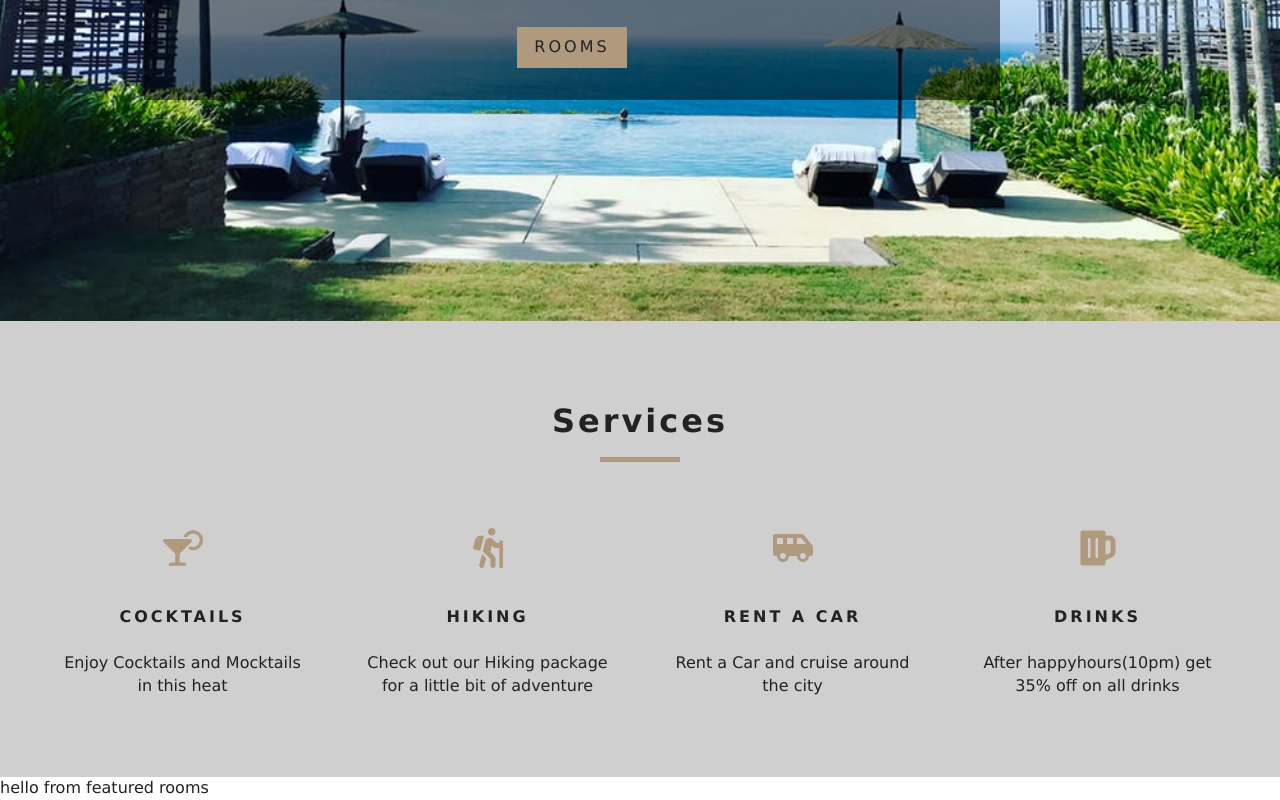
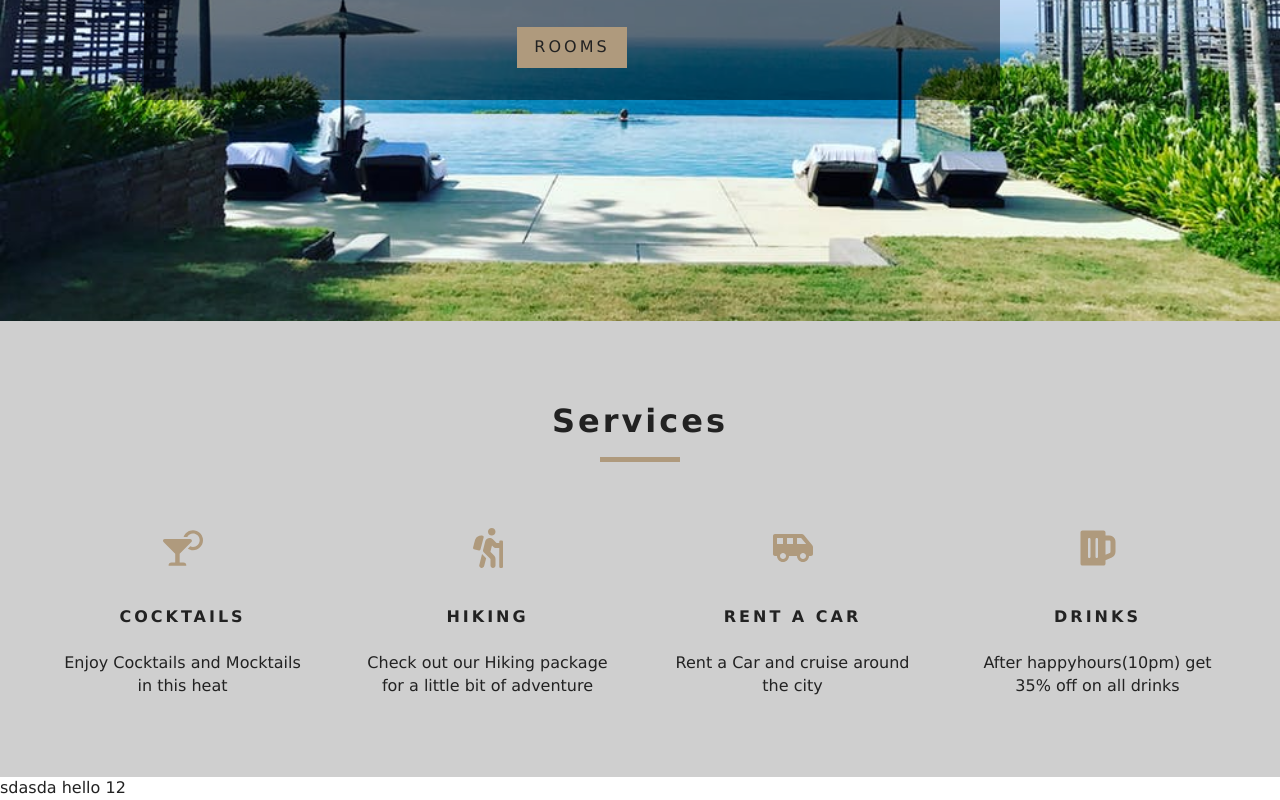
Before and after one commit to Subin-Panta/Hotel-reservation-using-react, a React (Create React App) app: page / in a window 1280 px wide. Shown: the part 479-1279 px from the top of the page. Built offline with nearby package versions, Linux system fonts and the light colour scheme.

Commit message:
used Hooks

```diff
--- a/src/Context.js
+++ b/src/Context.js
@@ -1,10 +1,15 @@
 import React, { Component, createContext } from 'react'
 export const RoomContext = createContext()
 export default class RoomProvider extends Component {
-    state={}
+    state={
+        greeting: "hello",
+        no: 12
+    }
     render() {
         return (
-            <RoomContext.Provider value="Hello">
+            <RoomContext.Provider value={{
+                ...this.state
+            }}>
                 {this.props.children}
             </RoomContext.Provider>
             )
--- a/src/components/FeaturedRooms.js
+++ b/src/components/FeaturedRooms.js
@@ -1,11 +1,11 @@
-import React, { Component } from 'react'
+import React,{ useContext } from 'react'
+import { RoomContext } from "../Context";
 
-export default class FeaturedRooms extends Component {
-    render() {
-        return (
-            <div>
-                hello from featured rooms
-            </div>
-        )
-    }
+export default function FeaturedRooms() {
+    const {greeting, no}= useContext(RoomContext)
+    return (
+        <div>
+            sdasda {greeting} {no}
+        </div>
+    )
 }
```
